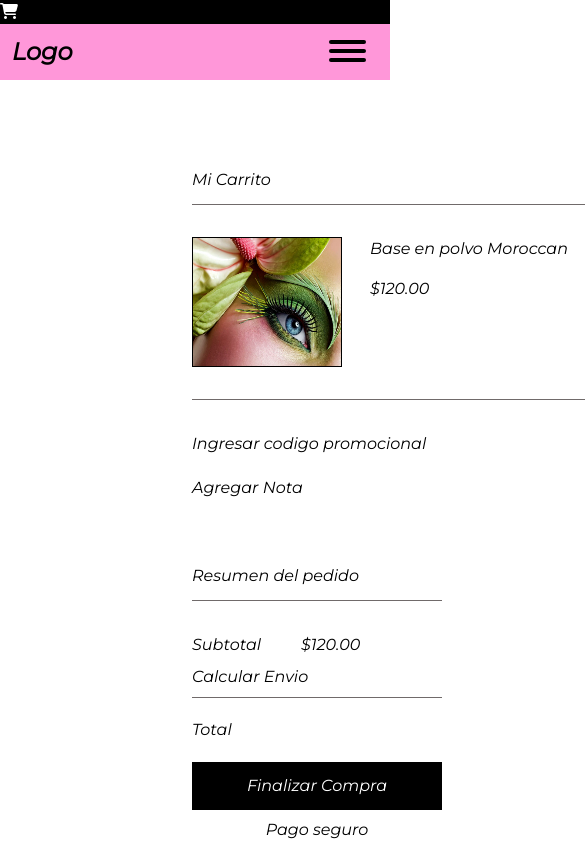
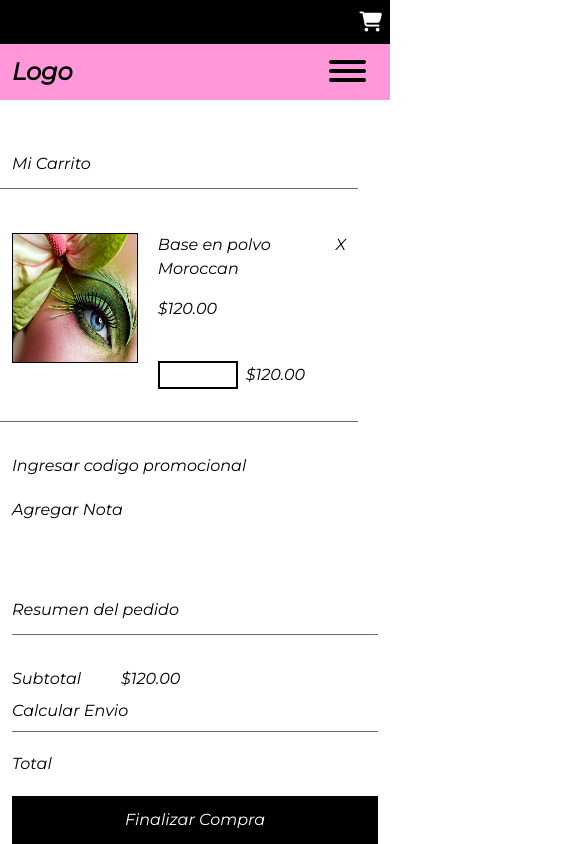
Before and after one commit to marcknova/bellezaProject, a React (Vite) app: page /bellezaProject/view/carrito in a window 390 px wide. Shown: the top 844 px of the page, 585 px wide, since content can reach past the window. Built offline with nearby package versions, Linux system fonts and the light colour scheme.

Commit message:
New changes RD

```diff
--- a/src/components/navbar/Navbar.jsx
+++ b/src/components/navbar/Navbar.jsx
@@ -57,7 +57,7 @@ const Navbar = () => {
               </li>
             </ul>
             </div>
-            <div className="md:p-2 md:m-2 md:basis-0 basis-full md:bg-[#ff97d9] bg-black">
+            <div className="md:p-2 md:m-2 md:basis-0 basis-full md:bg-[#ff97d9] bg-black md:text-center text-right p-2 text-xl">
                 <Link to='/bellezaProject/view/carrito'>
                   <i className="fa-solid fa-cart-shopping text-white md:text-black"></i>
                 </Link>
--- a/src/pages/Carrito.jsx
+++ b/src/pages/Carrito.jsx
@@ -4,33 +4,35 @@ import IMG from '../assets/8.jpg'
 const Carrito = () => {
   return (
     <div>
-        <div className='flex flex-col md:flex-row mx-[12rem] my-14'>
-            <div className='w-[650px] mr-8'>
+        <div className='flex flex-col md:flex-row md:mx-[12rem] mt-5 md:my-14'>
+            <div className='md:w-[650px] mr-8'>
                 <div className='my-8 border-b-[1px] border-b-[#706a6a]'>
-                    <h1 className='my-3'>Mi Carrito</h1>
+                    <h1 className='my-3 md:mx-0 mx-3'>Mi Carrito</h1>
                 </div>
-                <div className='flex flex-wrap pb-8 border-b-[1px] border-b-[#706a6a]'>
+                <div className='flex pb-8 p-3 border-b-[1px] border-b-[#706a6a]'>
                     <div className='w-[150px] h-[130px] border-[1px] border-black'>
                         <img src={IMG} className='w-full h-full' />
                     </div>
-                    <div className='mx-7'>
-                        <h1 className='mb-4'>Base en polvo Moroccan</h1>
-                        <span>$120.00</span>
-                    </div>
-                    <div>
-                        <input type='number' className='border-[2px] border-black w-20 mx-[2.2rem]' />
-                        <label>$120.00</label>
+                    <div className='md:ml-0 ml-5'>
+                        <div className='md:mx-7'>
+                            <h1 className='mb-4'>Base en polvo Moroccan</h1>
+                            <span>$120.00</span>
+                        </div>
+                        <div className='mt-10'>
+                            <input type='number' className='border-[2px] border-black w-20 md:mx-[2.2rem]' />
+                            <label className='md:ml-0 ml-2'>$120.00</label>
+                        </div>
                     </div>
                     <div>
                         <p className='ml-3'>X</p>
                     </div>
                 </div>
-                <div className='my-8'>
+                <div className='my-8 ml-3 md:ml-0'>
                     <h1 className='mb-5'>Ingresar codigo promocional</h1>
                     <h1>Agregar Nota</h1>
                 </div>
             </div>
-            <div className='w-[250px]'>
+            <div className='md:w-[250px] p-3'>
                 <div className='my-8 border-b-[1px] border-b-[#706a6a]'>
                     <h1 className='my-3'>Resumen del pedido</h1>
                 </div>
--- a/src/pages/Inicio.jsx
+++ b/src/pages/Inicio.jsx
@@ -9,6 +9,7 @@ import IMG7 from '../assets/7.jpg';
 import IMG8 from '../assets/8.jpg';
 import IMG9 from '../assets/9.jpg';
 import IMG10 from '../assets/10.jpg'
+import { Link } from 'react-router-dom';
 
 const Inicio = () => {
   return (
@@ -43,6 +44,7 @@ const Inicio = () => {
           </div>
           <div className='flex flex-wrap md:p-2 md:m-3 justify-around '>
             <div>
+              <Link to={'/bellezaProject/view/description'}>
               <div className='w-[190px] h-[190px]'>
                 <img src={IMG1} className='w-full h-full p-5' />
               </div>
@@ -50,8 +52,10 @@ const Inicio = () => {
                 <h2 className='mx-5'>Rimel de no se que</h2>
                 <span className='block text-center'>$54.00</span>
               </div>
+              </Link>
             </div>
             <div>
+              <Link to={'/bellezaProject/view/description'}>
               <div className='w-[190px] h-[190px]'>
                 <img src={IMG2} className='w-full h-full p-5' />
               </div>
@@ -59,8 +63,10 @@ const Inicio = () => {
                 <h2 className='mx-5'>Rimel de no se que</h2>
                 <span className='block text-center'>$54.00</span>
               </div>
+              </Link>
             </div>
             <div>
+              <Link to={'/bellezaProject/view/description'}>
               <div className='w-[190px] h-[190px]'>
                 <img src={IMG3} className='w-full h-full p-5' />
               </div>
@@ -68,8 +74,10 @@ const Inicio = () => {
                 <h2 className='mx-5'>Rimel de no se que</h2>
                 <span className='block text-center'>$54.00</span>
               </div>
+              </Link>
             </div>
             <div>
+              <Link to={'/bellezaProject/view/description'}>
               <div className='w-[190px] h-[190px]'>
                 <img src={IMG4} className='w-full h-full p-5' />
               </div>
@@ -77,8 +85,10 @@ const Inicio = () => {
                 <h2 className='mx-5'>Rimel de no se que</h2>
                 <span className='block text-center'>$54.00</span>
               </div>
+              </Link>
             </div>
             <div>
+              <Link to={'/bellezaProject/view/description'}>
               <div className='w-[190px] h-[190px]'>
                 <img src={IMG5} className='w-full h-full p-5' />
               </div>
@@ -86,8 +96,10 @@ const Inicio = () => {
                 <h2 className='mx-5'>Rimel de no se que</h2>
                 <span className='block text-center'>$54.00</span>
               </div>
+              </Link>
             </div>
             <div>
+              <Link to={'/bellezaProject/view/description'}>
               <div className='w-[190px] h-[190px]'>
                 <img src={IMG6} className='w-full h-full p-5' />
               </div>
@@ -95,11 +107,13 @@ const Inicio = () => {
                 <h2 className='mx-5'>Rimel de no se que</h2>
                 <span className='block text-center'>$54.00</span>
               </div>
+              </Link>
             </div>
-
           </div>
           <div className='text-center md:my-5 my-8'>
-            <button className='border-black hover:bg-black hover:text-[#ff97d9] border-[1px] w-56 h-10'>Comprar mas vendidos</button>
+            <Link to={"/bellezaProject/masvendido"}>
+              <button className='border-black hover:bg-black hover:text-[#ff97d9] border-[1px] w-56 h-10'>Comprar mas vendidos</button>
+            </Link>
           </div>
         </div>
         <div id='thirdSection'>
@@ -109,7 +123,9 @@ const Inicio = () => {
                 <span className='md:ml-10'>SUPER SEXY</span>
                 <h1 className='font-extrabold md:text-2xl text-4xl my-4 md:ml-10'>Los labios mas vibrantes</h1>
                 <p className='md:mx-10 md:my-0 my-8'> Párrafo. Haz clic aquí para agregar tu propio texto y editar. Aquí puedes contar tu historia y permitir que tus usuarios sepan más sobre ti.</p>
-              <button className='bg-black text-[#e5b3fe] hover:bg-[#e5b3fe] font-semibold hover:text-black my-5 md:ml-10 w-48 h-9 border-[1px] border-black'>Comprar Labiales</button>
+                <Link to={'/bellezaProject/labios'}>
+                  <button className='bg-black text-[#e5b3fe] hover:bg-[#e5b3fe] font-semibold hover:text-black my-5 md:ml-10 w-48 h-9 border-[1px] border-black'>Comprar Labiales</button>
+                </Link>
               </div>
             </div>
             <div className='md:absolute right-20 md:w-[50%] min-h-[50%]'>
@@ -143,12 +159,13 @@ const Inicio = () => {
         </div>
         <div id='fiveSection'>
           <div className='flex flex-col-reverse md:flex-row h-full top-5 md:relative z-10'>
-            <div className='md:w-1/2 bg-fixed'>
-              <img src={IMG10} className='w-full h-full' />
+            <div className='md:w-1/2 h-[500px] bg-belleza bg-no-repeat bg-fixed'>
+              {/* <img src={IMG10} className='w-full h-full' /> */}
             </div>
-            <div className='md:w-1/2 m-auto'>
-              <div className='w-full h-full'>
-                <h1 className='mx-12 p-3'>Lorem ipsum dolor, sit amet consectetur adipisicing elit. Ipsa, dolorum distinctio quae suscipit cupiditate beatae itaque aliquid, sint placeat, nulla aspernatur laborum libero quia fugiat id molestias excepturi labore officia.</h1>
+            <div className='md:w-1/2 mt-20'>
+              <div>
+                <h1 className='mx-12 p-3'>SOLO ESTE FIN DE SEMANA</h1>
+                <h1></h1>
               </div>
             </div>
           </div>
--- a/tailwind.config.cjs
+++ b/tailwind.config.cjs
@@ -5,6 +5,7 @@ module.exports = {
     extend: {
       backgroundImage: {
         moresale: "url('./src/assets/masvendido.jpg')",
+        belleza: "url('./src/assets/10.jpg')",
       },
     },
   },
```
